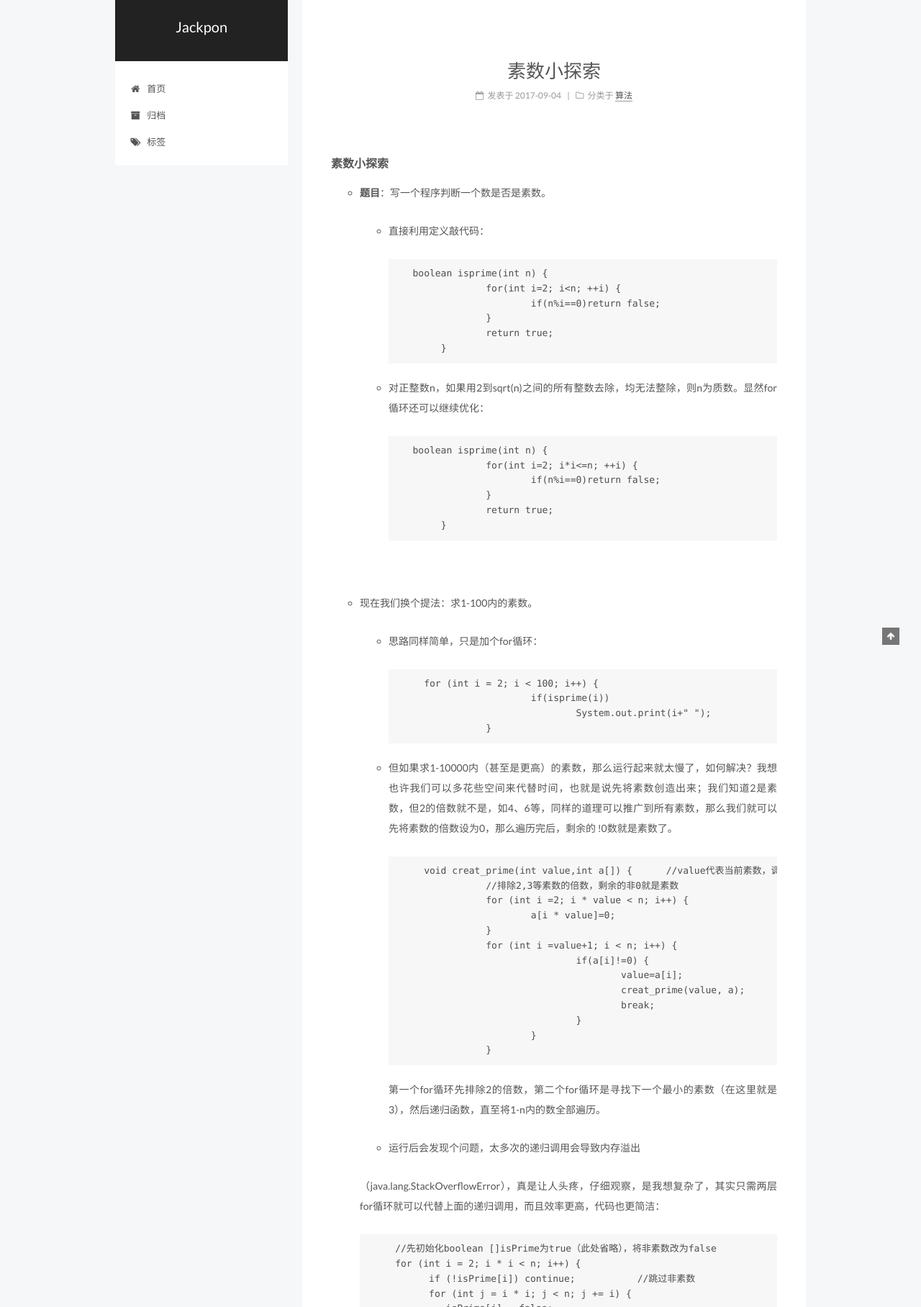
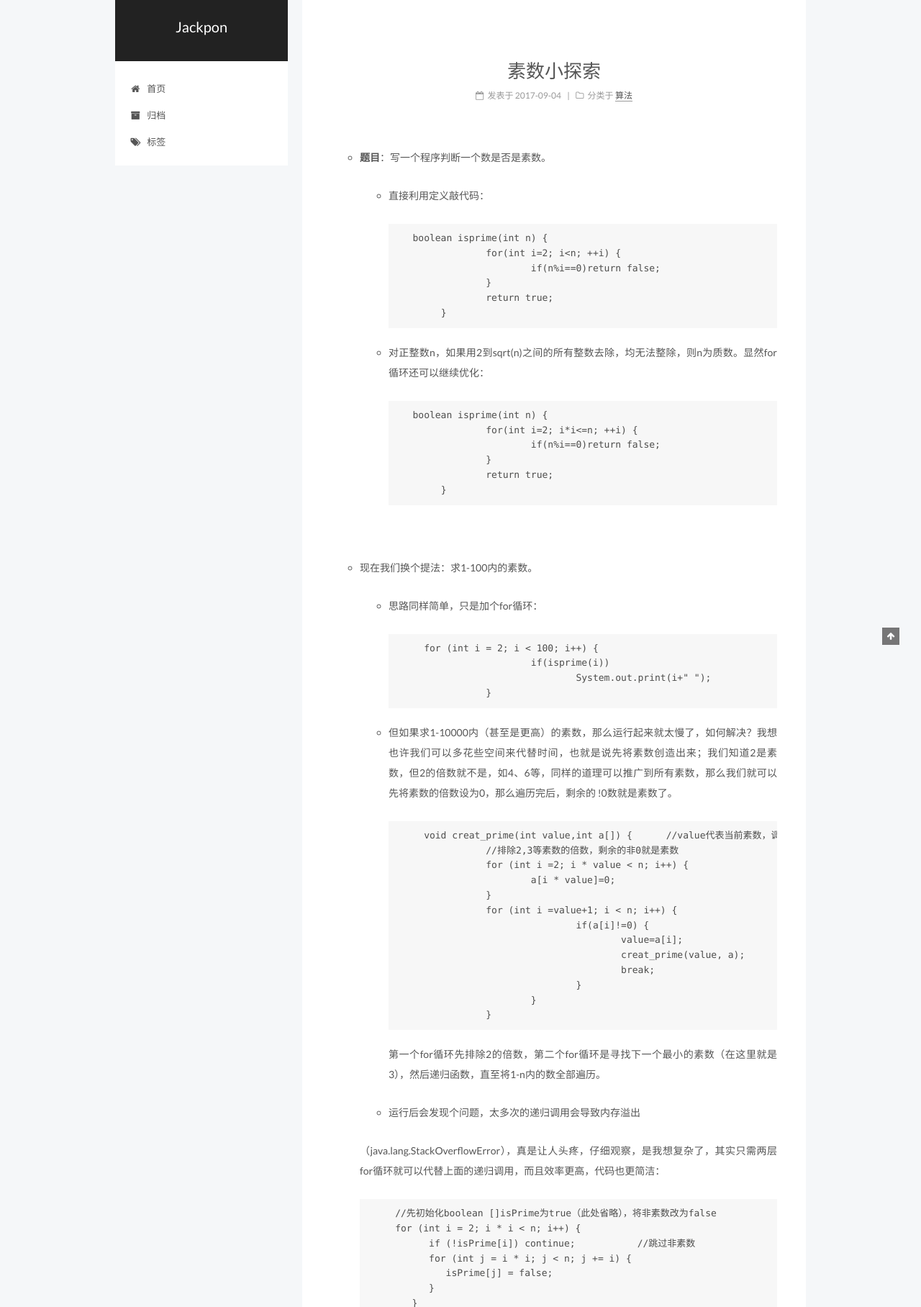
Before and after one commit to Jackpon/myblog, a Jekyll site: the page built from _posts/2017-09-04-素数小探索.md, in a window 1280 px wide, cut to the strip 104-1920 px from the top of the page. Shown: the whole strip at 72% size. Built offline with Jekyll 4.4.1, drawn with Linux system fonts in a browser that asks for light colours.

Commit message:
delete title on 素数小探索

```diff
--- a/_posts/2017-09-04-素数小探索.md
+++ b/_posts/2017-09-04-素数小探索.md
@@ -6,8 +6,6 @@ tags:
 - 素数
 updated: 2017-09-04
 ---
-
-#### 素数小探索
 
 - **题目**：写一个程序判断一个数是否是素数。
 
```
